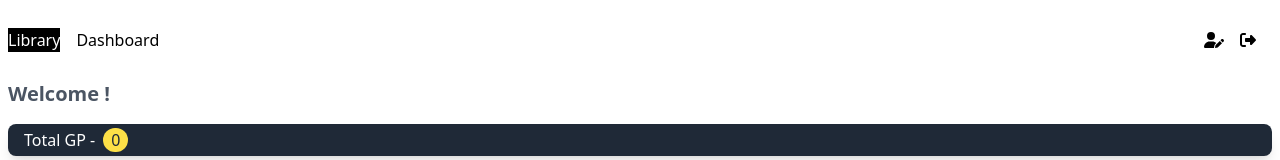
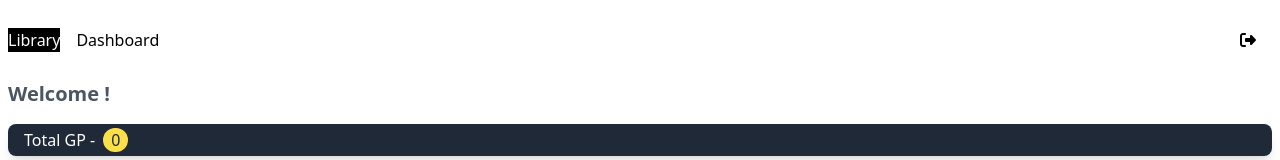
Before and after one commit to sachinkmohan/em-vocab-trainer, a React (Vite) app: page /library in a window 1280 px wide. Shown: the top 160 px of the page. Built offline with nearby package versions, Linux system fonts and the light colour scheme; no server answers.

Commit message:
EMV-91-hide edit button to users

```diff
--- a/src/components/NavBar.tsx
+++ b/src/components/NavBar.tsx
@@ -47,7 +47,9 @@ const NavBar = () => {
             Dashboard
           </NavLink>
         </div>
-        <FontAwesomeIcon icon={faUserPen} onClick={toggleEditMode} />
+        {roles && roles.includes("admin") && (
+          <FontAwesomeIcon icon={faUserPen} onClick={toggleEditMode} />
+        )}
         <FontAwesomeIcon
           className="px-4"
           icon={faSignOutAlt}
```
